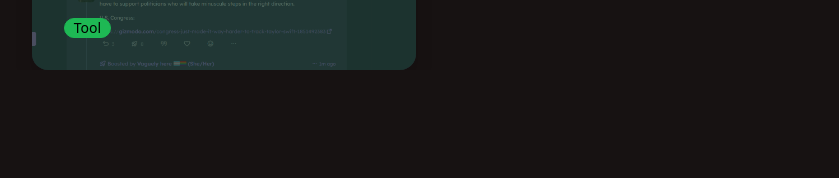
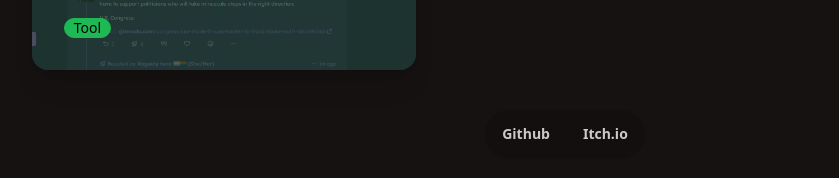
Before and after one commit to ChaoticLeah/Portfolio, a SvelteKit app: page / in a window 1280 px wide. Shown: the part 1922-2100 px from the top of the page, without its empty margins (75-914 px from the left). Before the commit the page ends 1992 px from the top, so only its background shows below. Built offline with nearby package versions, Linux system fonts and the light colour scheme.

Commit message:
added socials

```diff
--- a/src/routes/+page.svelte
+++ b/src/routes/+page.svelte
@@ -53,4 +53,11 @@ test -->
 <div id = "projects">
 	<Projects></Projects>
 </div>
+
+<div class="w-full flex justify-center p-10">
+	<div class="join">
+		<a class="btn join-item" href="https://github.com/ChaoticLeah">Github</a>
+		<a class="btn join-item" href="https://kevinwho.itch.io/">Itch.io</a>
+	  </div>
+</div>
 <!-- <article class="prose prose-slate">{{ test }}</article> -->
```
